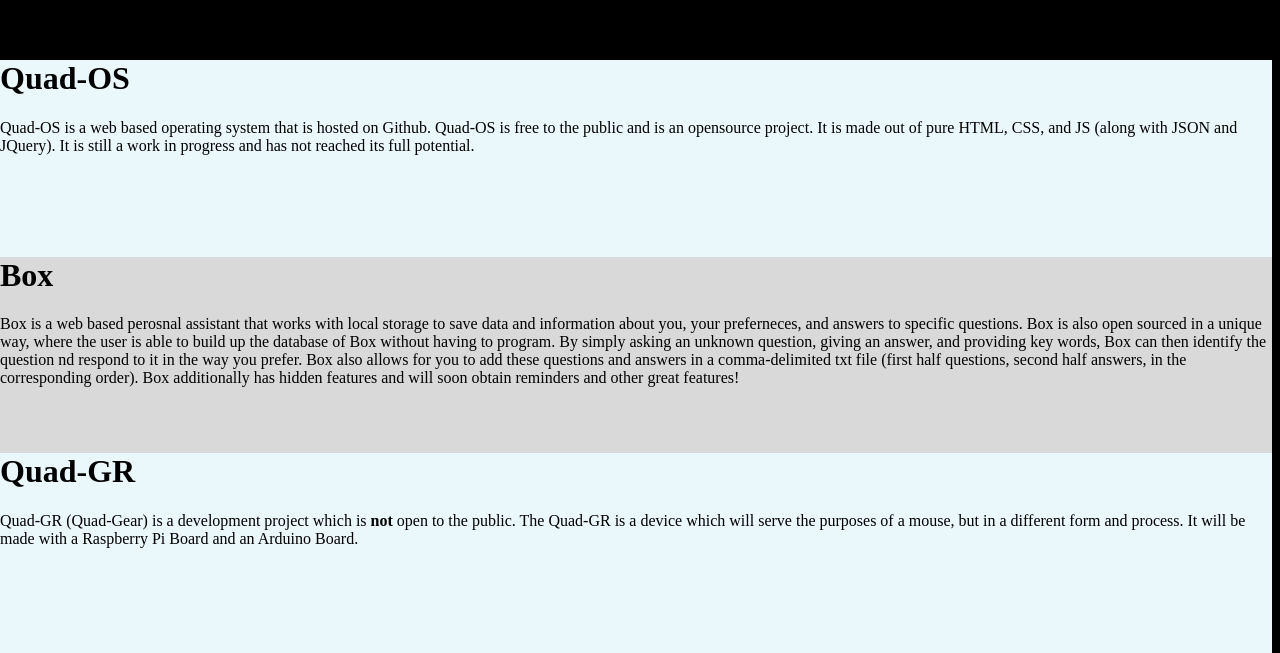
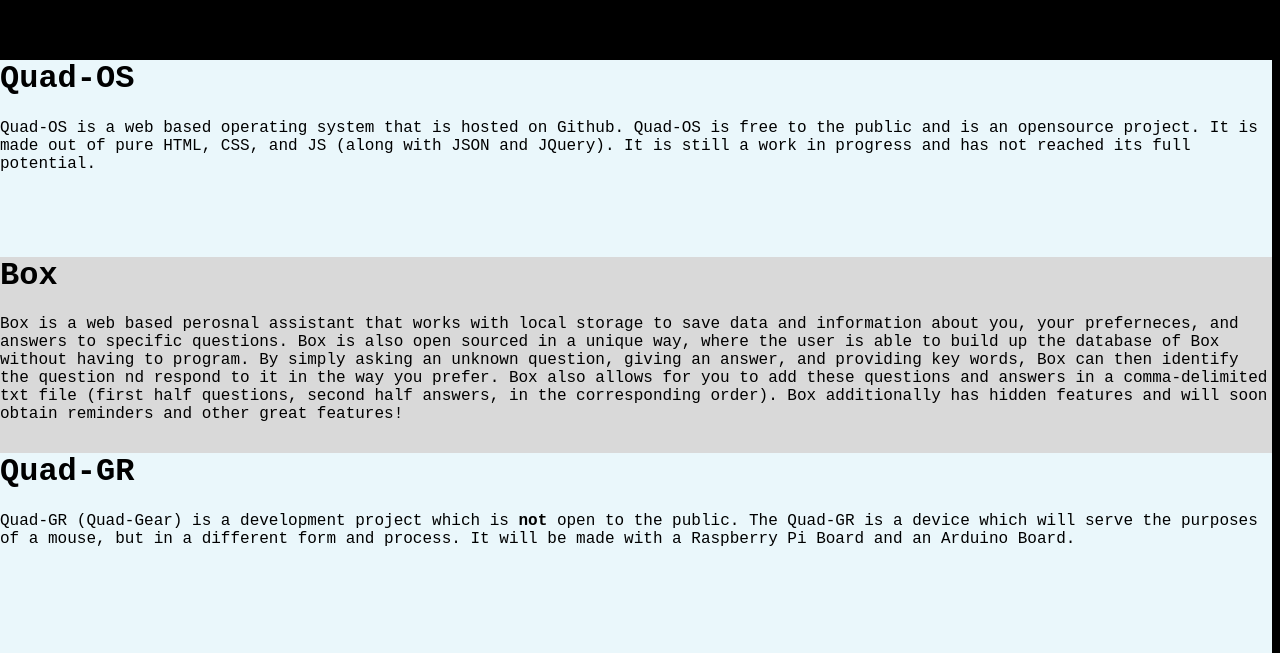
Before and after one commit to q-sigma/q-quad.github.io, a plain HTML site: page index.html in a window 1280 px wide. Shown: the part 1107-1760 px from the top of the page. Drawn offline with Linux system fonts and the light colour scheme.

Commit message:
Update q-quad.css

```diff
--- a/q-quad.css
+++ b/q-quad.css
@@ -1,3 +1,4 @@
+
 body {
         background-color: black; /*#d9d9d9;*/
         margin-top: 0;
@@ -36,18 +37,21 @@ li a:hover {
         color: #EAF7FB
       }
 .textChunckQOS {
+         font-family: "Courier New";
          height: 200px;
          background-color: #EAF7FB;
          margin-bottom: -25px;
          color: black;
      }
 .textChunckBOX {
+         font-family: "Courier New";
          height: 200px;
          background-color: #d9d9d9;
          color: black;
          margin-bottom: -25px;
      }
 .textChunckQGR {
+         font-family: "Courier New";
          height: 200px;
          background-color: #EAF7FB;
          margin-bottom: -25px;
```
